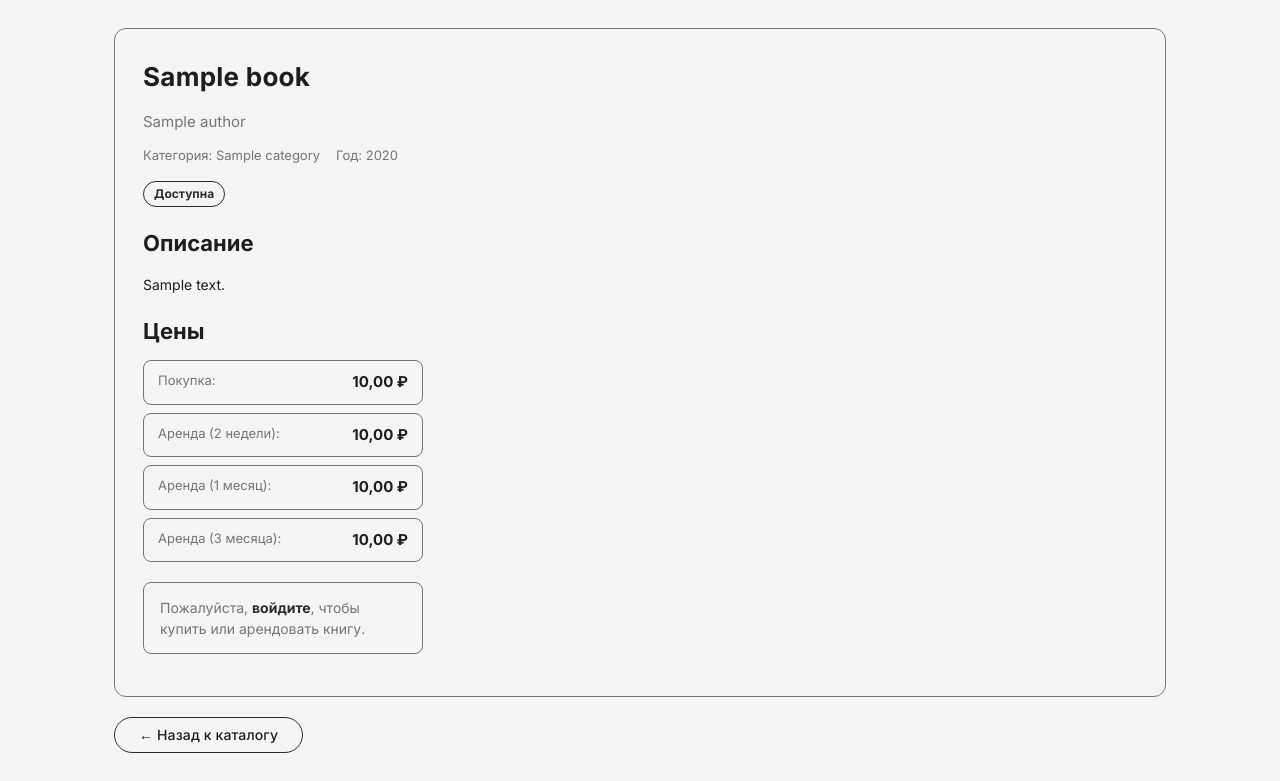
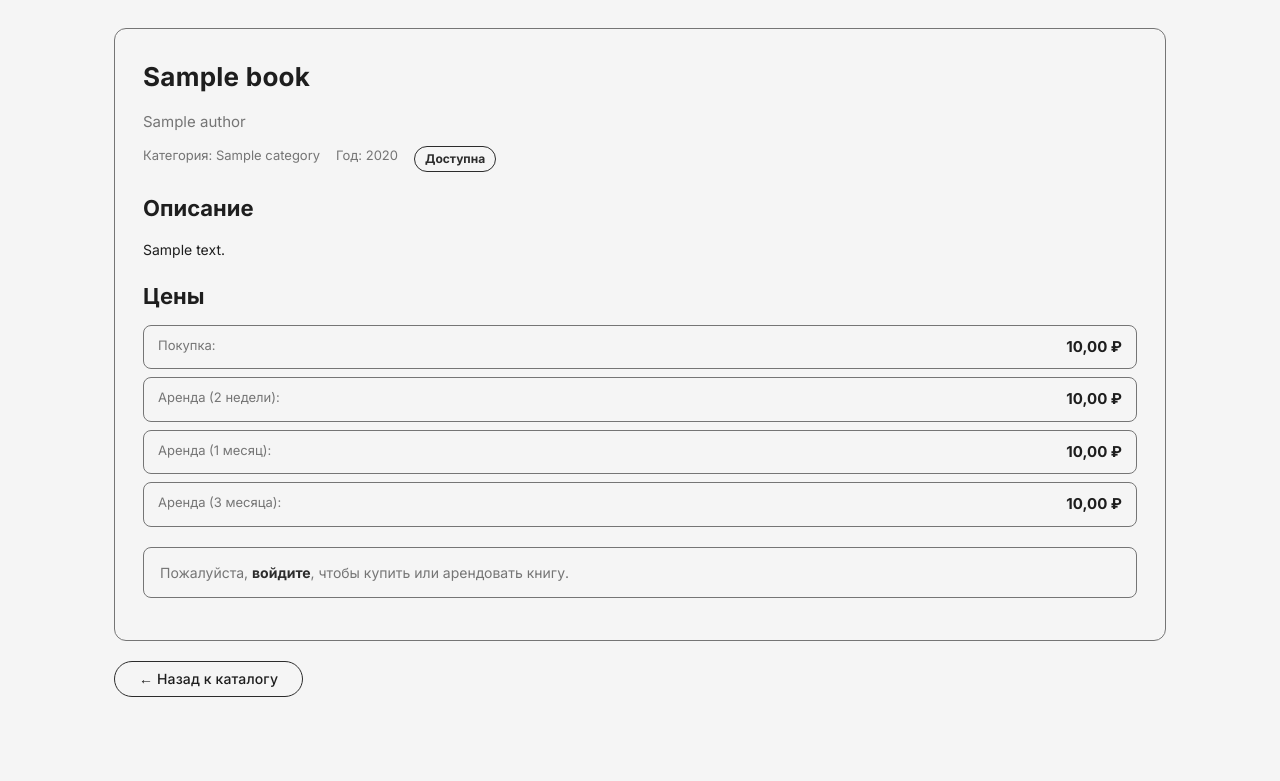
Before and after one commit to Korrrod/Practice4, a Django app: page /book/1/ in a window 1280 px wide. Shown: the part 64-845 px from the top of the page. After the commit the page ends 761 px from the top, so only its background shows below. Run offline with Django 5.2, Linux system fonts and the light colour scheme; tables that the repository leaves empty hold one stand-in row (values such as "Sample post").

Commit message:
Fix book detail layout: remove unused 2-column grid

```diff
--- a/magazine-Django/static/css/style.css
+++ b/magazine-Django/static/css/style.css
@@ -470,9 +470,7 @@ form button:not([type]):hover { opacity: 0.85; }
 }
 
 .book-detail-main {
-    display: grid;
-    grid-template-columns: 280px 1fr;
-    gap: 28px;
+    display: block;
 }
 
 .book-detail-image img {
```
